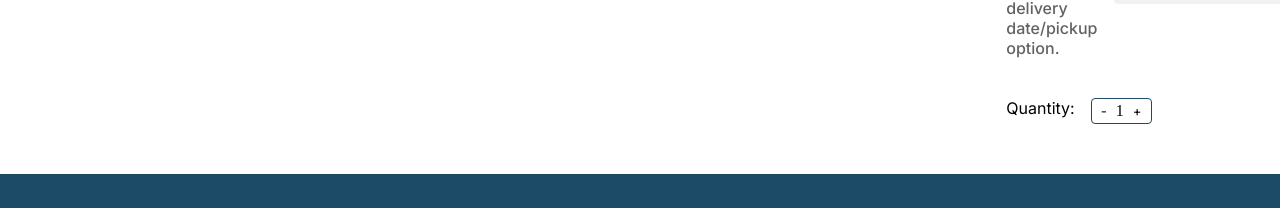
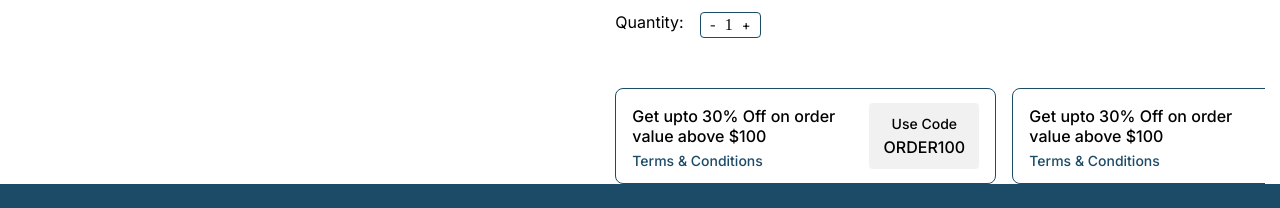
Before and after one commit to Gabriel-Lassen/E-Commerce-CodeVerse, a React (Vite) app in the folder codeverse/: page /products/1 in a window 1280 px wide. Shown: the part 1881-2089 px from the top of the page. Built offline with nearby package versions, Linux system fonts and the light colour scheme.

Commit message:
add: component assembly

```diff
--- a/codeverse/src/pages/Products/index.jsx
+++ b/codeverse/src/pages/Products/index.jsx
@@ -24,12 +24,16 @@ const Products = () => {
     <>
       {hidden && <Header />}
       <div className={styles.wrapper}>
-      <div className={styles.wrapper}>
         <ProductImg />
-      <ProductPromo/>
+        <div className={styles.productInfo}>
+          <ProductsInfo />
+          <div className={styles.cupons}>
+            <ProductPromo/>
+            <ProductPromo/>
+          </div>
+        </div>
       </div>
-        <ProductsInfo />
-      </div>
+
       {hidden && <Footer />}
     </>
   );
--- a/codeverse/src/pages/Products/styles.module.scss
+++ b/codeverse/src/pages/Products/styles.module.scss
@@ -1,6 +1,22 @@
+.cupons {
+  max-width: 100%;
+  overflow: scroll;
+  display: flex;
+  padding: 0 16px;
+  gap: 16px;
+}
+
+.cupons::-webkit-scrollbar {
+  display: none;
+}
+
 @media screen and (min-width: 769px) {
   .wrapper {
     display: flex;
     flex-direction: row;
   }
+
+  .cupons {
+    max-width: 52vw;
+  }
 }
```
